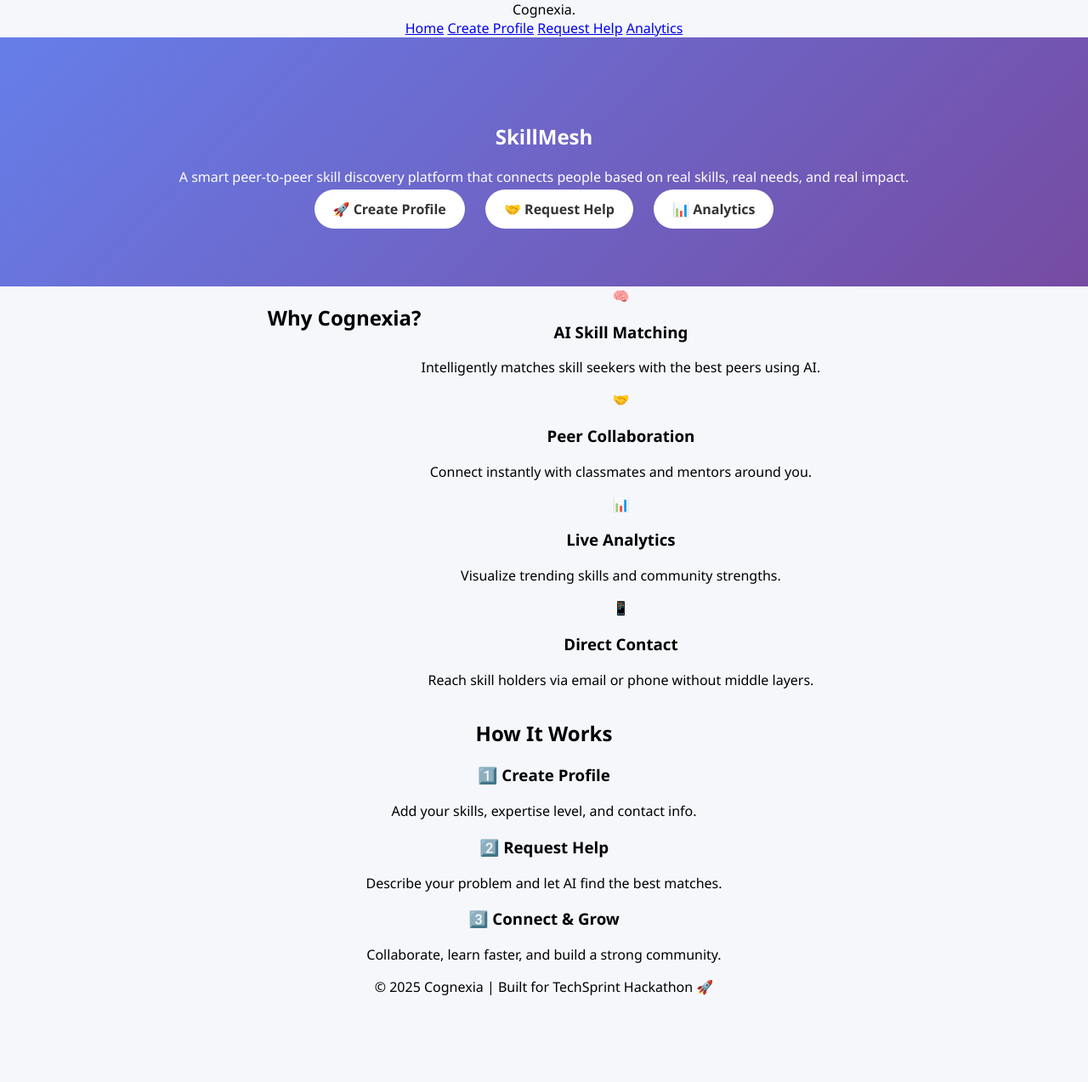
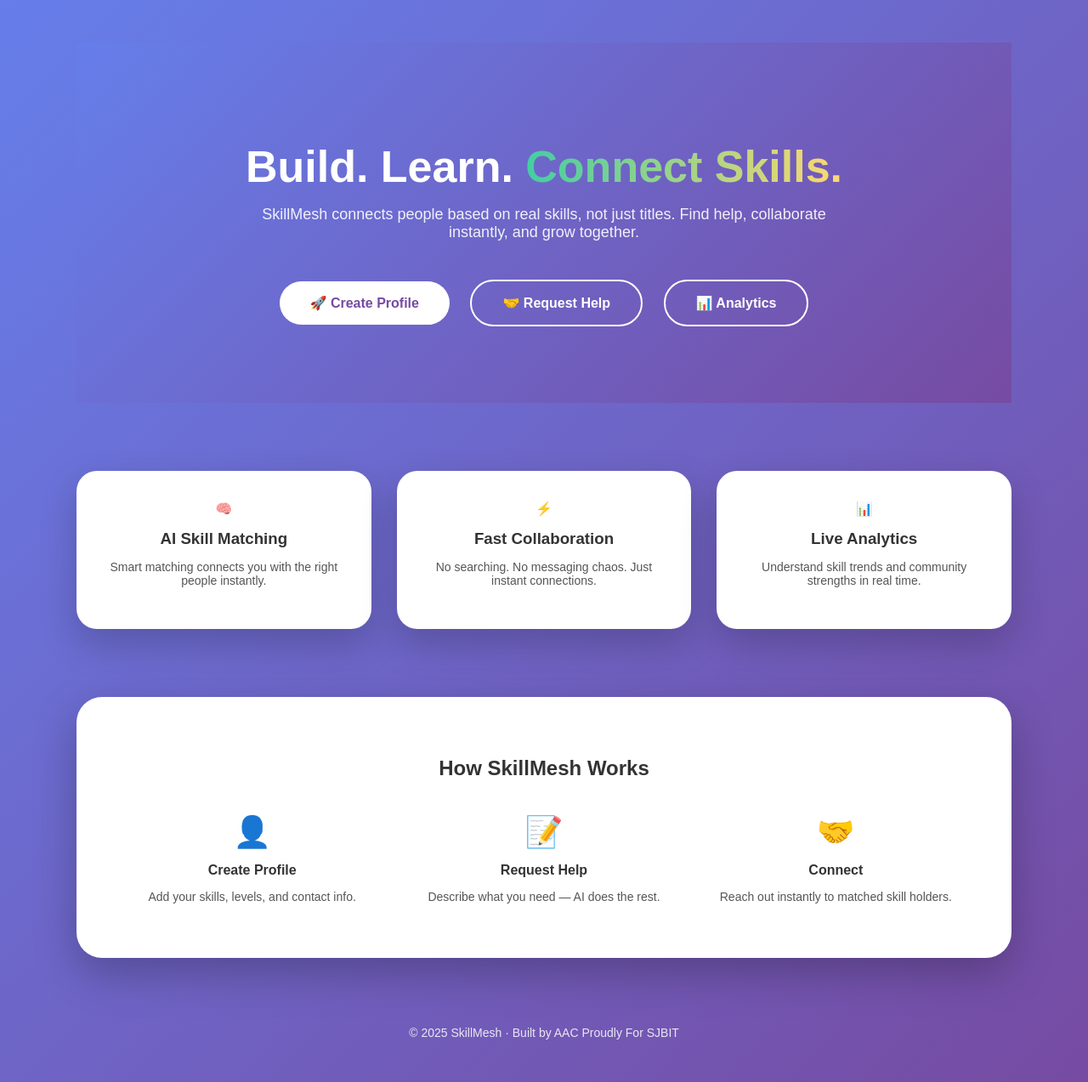
Before and after one commit to Ashith3004/Cognexia, a Flask app: page / in a window 1280 px wide. Shown: the whole page at 85% size. Before the commit the page ends 1171 px from the top, so only its background shows below. Run offline with Flask 3, Linux system fonts and the light colour scheme; parts of the project's set-up code (start-up, migrations or seed data) failed here and were passed over.

Commit message:
Update index.html

```diff
--- a/skillmesh-cognexia/templates/index.html
+++ b/skillmesh-cognexia/templates/index.html
@@ -2,103 +2,232 @@
 <html lang="en">
 <head>
     <meta charset="UTF-8">
-    <title>Cognexia | SkillMesh</title>
-    <meta name="viewport" content="width=device-width, initial-scale=1.0">
+    <title>SkillMesh | Connect Skills Instantly</title>
+    <link rel="stylesheet" href="/static/css/style.css">
 
-    <!-- Google Font -->
-    <link href="https://fonts.googleapis.com/css2?family=Poppins:wght@300;400;600;700&display=swap" rel="stylesheet">
+    <style>
+        body {
+            background: linear-gradient(135deg, #667eea, #764ba2);
+            min-height: 100vh;
+            font-family: 'Poppins', sans-serif;
+            color: white;
+        }
 
-    <!-- Main CSS -->
-    <link rel="stylesheet" href="{{ url_for('static', filename='css/style.css') }}">
+        .container {
+            max-width: 1100px;
+            margin: auto;
+            padding: 50px 20px;
+        }
+
+        /* HERO */
+        .hero {
+            text-align: center;
+            margin-bottom: 80px;
+            animation: fadeDown 0.8s ease;
+        }
+
+        .hero h1 {
+            font-size: 52px;
+            margin-bottom: 15px;
+            line-height: 1.2;
+        }
+
+        .hero span {
+            background: linear-gradient(90deg,#43cea2,#ffd86f);
+            -webkit-background-clip: text;
+            -webkit-text-fill-color: transparent;
+        }
+
+        .hero p {
+            font-size: 18px;
+            opacity: 0.9;
+            max-width: 700px;
+            margin: auto;
+        }
+
+        .cta {
+            margin-top: 35px;
+        }
+
+        .btn {
+            display: inline-block;
+            padding: 16px 36px;
+            border-radius: 35px;
+            border: none;
+            background: white;
+            color: #764ba2;
+            font-size: 16px;
+            margin: 10px;
+            cursor: pointer;
+            text-decoration: none;
+            font-weight: bold;
+            transition: 0.3s;
+        }
+
+        .btn.secondary {
+            background: transparent;
+            border: 2px solid white;
+            color: white;
+        }
+
+        .btn:hover {
+            transform: scale(1.05);
+            box-shadow: 0 15px 30px rgba(0,0,0,0.25);
+        }
+
+        /* FEATURES */
+        .features {
+            display: grid;
+            grid-template-columns: repeat(auto-fit, minmax(250px, 1fr));
+            gap: 30px;
+            margin-bottom: 80px;
+        }
+
+        .feature-card {
+            background: white;
+            color: #333;
+            border-radius: 24px;
+            padding: 35px;
+            text-align: center;
+            box-shadow: 0 18px 45px rgba(0,0,0,0.2);
+            animation: fadeUp 0.6s ease;
+        }
+
+        .feature-card h3 {
+            margin: 15px 0 10px;
+        }
+
+        .feature-card p {
+            font-size: 14px;
+            color: #555;
+        }
+
+        /* HOW IT WORKS */
+        .how {
+            background: white;
+            color: #333;
+            border-radius: 30px;
+            padding: 50px;
+            box-shadow: 0 18px 50px rgba(0,0,0,0.25);
+            animation: fadeUp 0.7s ease;
+        }
+
+        .how h2 {
+            text-align: center;
+            margin-bottom: 40px;
+        }
+
+        .steps {
+            display: grid;
+            grid-template-columns: repeat(auto-fit, minmax(220px, 1fr));
+            gap: 30px;
+        }
+
+        .step {
+            text-align: center;
+        }
+
+        .step span {
+            font-size: 36px;
+        }
+
+        .step h4 {
+            margin: 15px 0 10px;
+        }
+
+        .step p {
+            font-size: 14px;
+            color: #555;
+        }
+
+        footer {
+            margin-top: 80px;
+            text-align: center;
+            font-size: 14px;
+            opacity: 0.85;
+        }
+
+        @keyframes fadeUp {
+            from {opacity:0; transform: translateY(30px);}
+            to {opacity:1; transform: translateY(0);}
+        }
+
+        @keyframes fadeDown {
+            from {opacity:0; transform: translateY(-30px);}
+            to {opacity:1; transform: translateY(0);}
+        }
+    </style>
 </head>
 
 <body>
 
-<!-- ================= NAVBAR ================= -->
-<nav class="navbar">
-    <div class="logo">Cognexia<span>.</span></div>
-    <div class="nav-links">
-        <a href="/">Home</a>
-        <a href="/profile">Create Profile</a>
-        <a href="/request">Request Help</a>
-        <a href="/dashboard">Analytics</a>
-    </div>
-</nav>
+<div class="container">
 
-<!-- ================= HERO SECTION ================= -->
-<section class="hero">
-    <div class="hero-content">
-        <h1>SkillMesh</h1>
-        <p class="subtitle">
-            A smart peer-to-peer skill discovery platform that connects
-            people based on real skills, real needs, and real impact.
+    <!-- HERO -->
+    <div class="hero">
+        <h1>Build. Learn. <span>Connect Skills.</span></h1>
+        <p>
+            SkillMesh connects people based on real skills, not just titles.
+            Find help, collaborate instantly, and grow together.
         </p>
 
-        <div class="cta-buttons">
-            <a href="/profile" class="btn primary">🚀 Create Profile</a>
+        <div class="cta">
+            <a href="/profile" class="btn">🚀 Create Profile</a>
             <a href="/request" class="btn secondary">🤝 Request Help</a>
             <a href="/dashboard" class="btn secondary">📊 Analytics</a>
         </div>
     </div>
-</section>
 
-<!-- ================= FEATURES ================= -->
-<section class="features">
-    <h2>Why Cognexia?</h2>
-
-    <div class="feature-grid">
+    <!-- FEATURES -->
+    <div class="features">
         <div class="feature-card">
             <span>🧠</span>
             <h3>AI Skill Matching</h3>
-            <p>Intelligently matches skill seekers with the best peers using AI.</p>
+            <p>Smart matching connects you with the right people instantly.</p>
         </div>
 
         <div class="feature-card">
-            <span>🤝</span>
-            <h3>Peer Collaboration</h3>
-            <p>Connect instantly with classmates and mentors around you.</p>
+            <span>⚡</span>
+            <h3>Fast Collaboration</h3>
+            <p>No searching. No messaging chaos. Just instant connections.</p>
         </div>
 
         <div class="feature-card">
             <span>📊</span>
             <h3>Live Analytics</h3>
-            <p>Visualize trending skills and community strengths.</p>
-        </div>
-
-        <div class="feature-card">
-            <span>📱</span>
-            <h3>Direct Contact</h3>
-            <p>Reach skill holders via email or phone without middle layers.</p>
+            <p>Understand skill trends and community strengths in real time.</p>
         </div>
     </div>
-</section>
 
-<!-- ================= HOW IT WORKS ================= -->
-<section class="how-it-works">
-    <h2>How It Works</h2>
+    <!-- HOW IT WORKS -->
+    <div class="how">
+        <h2>How SkillMesh Works</h2>
+        <div class="steps">
+            <div class="step">
+                <span>👤</span>
+                <h4>Create Profile</h4>
+                <p>Add your skills, levels, and contact info.</p>
+            </div>
 
-    <div class="steps">
-        <div class="step-card">
-            <h3>1️⃣ Create Profile</h3>
-            <p>Add your skills, expertise level, and contact info.</p>
-        </div>
+            <div class="step">
+                <span>📝</span>
+                <h4>Request Help</h4>
+                <p>Describe what you need — AI does the rest.</p>
+            </div>
 
-        <div class="step-card">
-            <h3>2️⃣ Request Help</h3>
-            <p>Describe your problem and let AI find the best matches.</p>
-        </div>
-
-        <div class="step-card">
-            <h3>3️⃣ Connect & Grow</h3>
-            <p>Collaborate, learn faster, and build a strong community.</p>
+            <div class="step">
+                <span>🤝</span>
+                <h4>Connect</h4>
+                <p>Reach out instantly to matched skill holders.</p>
+            </div>
         </div>
     </div>
-</section>
 
-<!-- ================= FOOTER ================= -->
-<footer>
-    <p>© 2025 Cognexia | Built for TechSprint Hackathon 🚀</p>
-</footer>
+    <footer>
+        © 2025 SkillMesh · Built by AAC Proudly For SJBIT
+    </footer>
+
+</div>
 
 </body>
 </html>
```
